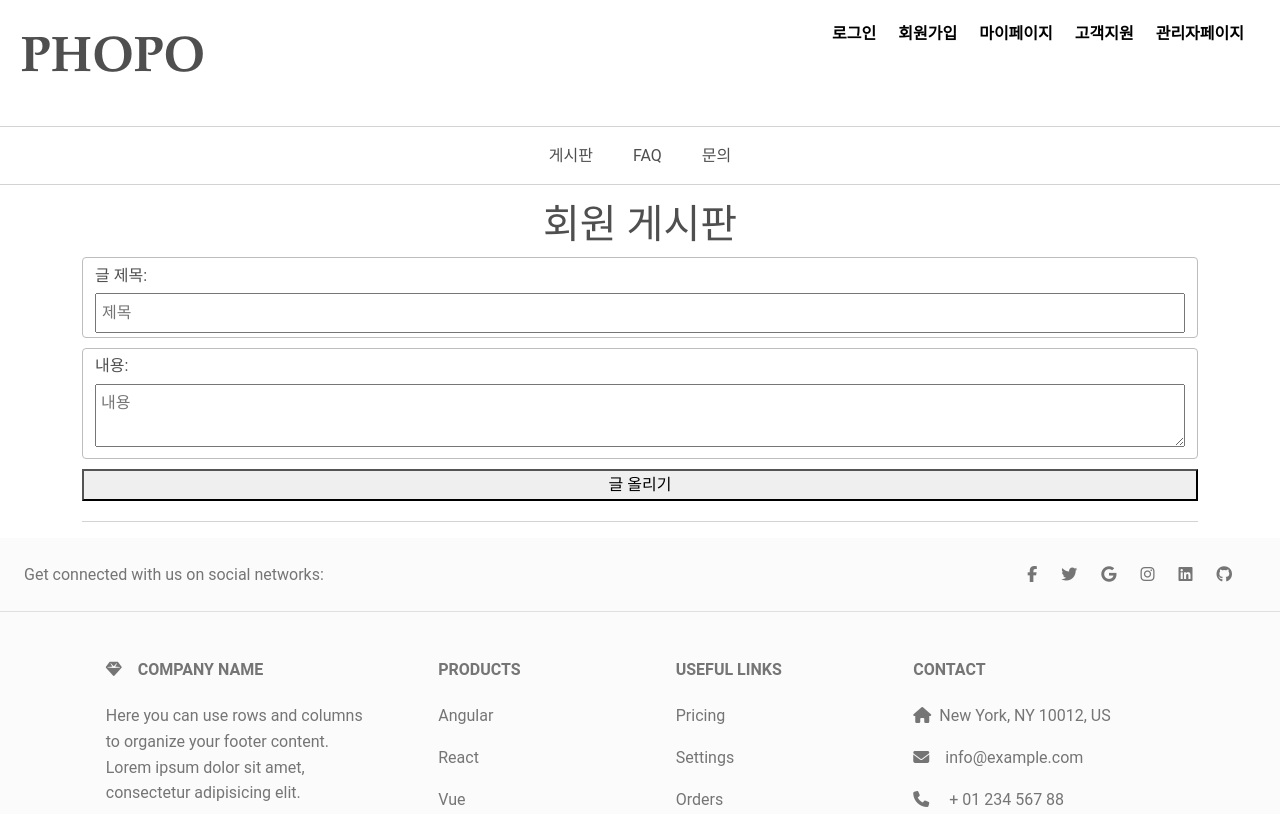
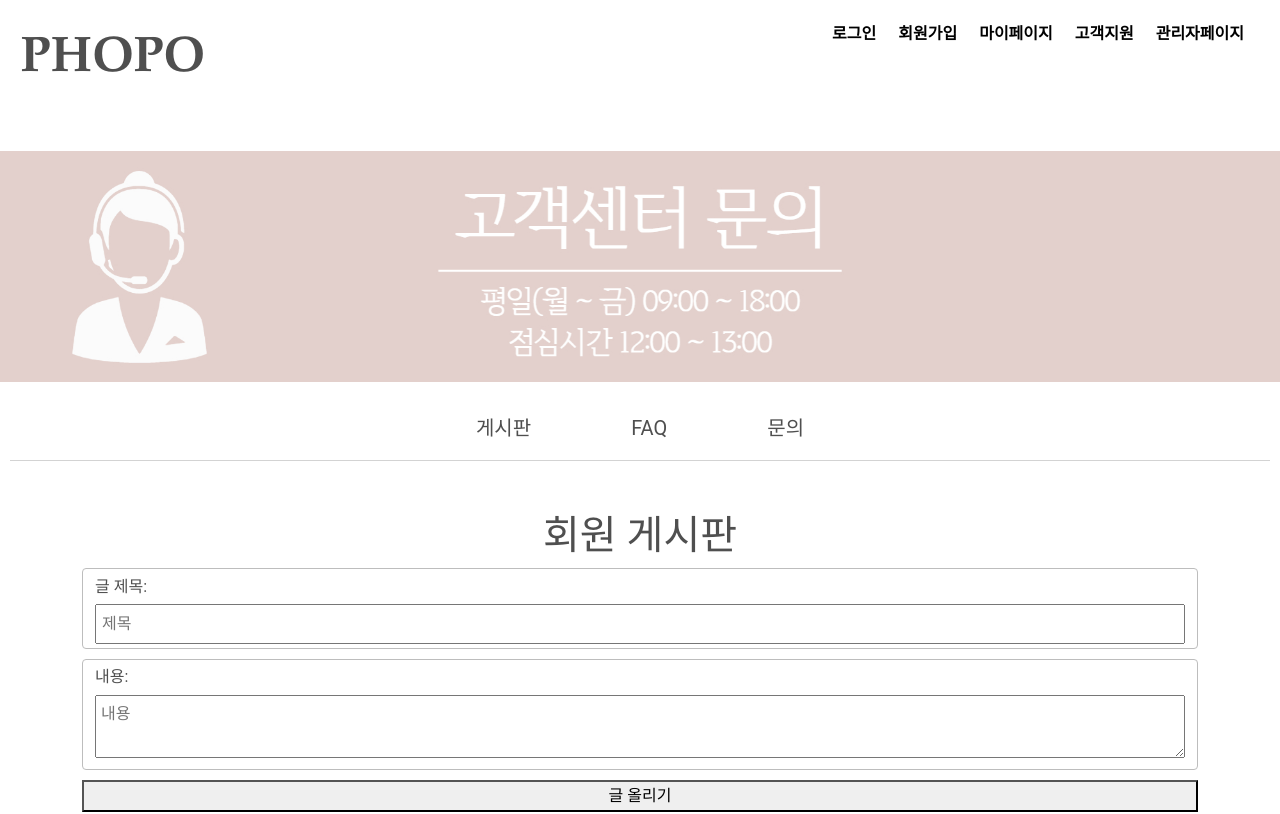
Before and after one commit to Jun02da/final_project_frontend, a React (Create React App) app: page /Board in a window 1280 px wide. Shown: the top 814 px of the page. Built offline with nearby package versions, Linux system fonts and the light colour scheme.

Commit message:
고객지원수정

```diff
--- a/src/components/Help/FAQ.js
+++ b/src/components/Help/FAQ.js
@@ -3,6 +3,7 @@ import Footer from "../Layout/footer.js";
 import { Collapse } from "antd";
 import "../../css/FAQ.css";
 
+// 자주 묻는 질문을 추후에 작성하면 됨
 const { Panel } = Collapse;
 
 const text1 = `
@@ -14,6 +15,15 @@ const text2 = `
 const text3 = `
   대답 3
 `;
+const text4 = `
+  대답 4
+`;
+const text5 = `
+  대답 5
+`;
+const text6 = `
+  대답 6
+`;
 const FAQContent = () => (
   <Collapse accordion>
     <Panel header="질문 1" key="1">
@@ -24,6 +34,15 @@ const FAQContent = () => (
     </Panel>
     <Panel header="질문 3" key="3">
       <p>{text3}</p>
+    </Panel>
+    <Panel header="질문 4" key="4">
+      <p>{text4}</p>
+    </Panel>
+    <Panel header="질문 5" key="5">
+      <p>{text5}</p>
+    </Panel>
+    <Panel header="질문 6" key="6">
+      <p>{text6}</p>
     </Panel>
   </Collapse>
 );
--- a/src/components/Layout/HelpHeader.js
+++ b/src/components/Layout/HelpHeader.js
@@ -2,6 +2,7 @@ import React from "react";
 import { useNavigate } from "react-router-dom";
 import "../../css/HelpHeader.css";
 import Login from "../../login";
+import banner from "../../image/HelpHeaderBanner01.jpg";
 
 export default function HelpHeader() {
   const movePage = useNavigate();
@@ -48,9 +49,13 @@ export default function HelpHeader() {
         </nav>
         <br />
       </div>
+      <br />
+      {/* 고객지원 배너 이미지 */}
+      <div id="HelpHeaderBanner">
+        <img src={banner} alt="banner" id="HelpHeaderBannerImg" />
+      </div>
       {/* 고객지원 내용 */}
       <div id="HelpHeaderMenuSection">
-        <hr />
         <span onClick={goPageBoard} id="HelpHeaderMenu">
           게시판
         </span>
@@ -61,6 +66,7 @@ export default function HelpHeader() {
           문의
         </span>
         <hr />
+        <br />
       </div>
     </>
   );
--- a/src/components/MyPage/Bio.js
+++ b/src/components/MyPage/Bio.js
@@ -3,7 +3,9 @@ import "../../css/mypage.css";
 import Header from "../Layout/MyPageHeader";
 import Footer from "../Layout/footer";
 import { EditOutlined, CameraOutlined } from "@ant-design/icons";
-// 편집이 가능한 버전
+// 버튼을 통해서만 편집이 가능하기 때문에
+// 권한이 없는 사용자일 경우 버튼을 가리고
+// 권한이 있는 사용자일 경우 버튼을 표시하여 구분할 예정
 export default function Bio() {
   // ==== 이미지 부분 ====
   const [image, setImage] = useState(
--- a/src/css/HelpHeader.css
+++ b/src/css/HelpHeader.css
@@ -27,8 +27,22 @@
 }
 #HelpHeaderMenuSection {
   text-align: center;
+  margin: 10px;
 }
 #HelpHeaderMenu {
-  margin: 10px;
-  padding: 10px;
+  margin: 20px;
+  padding: 30px;
+  font-size: 20px;
 }
+#HelpHeaderMenu:hover {
+  color: red;
+}
+#HelpHeaderBanner {
+  margin: 0 auto;
+  display: flex;
+}
+#HelpHeaderBannerImg {
+  margin-bottom: 20px;
+  width: 100%;
+  flex: auto;
+}
```
Also changed, not shown: src/components/Help/Communication.js (+10 -2 lines), src/image/HelpHeaderBanner01.jpg (added).
